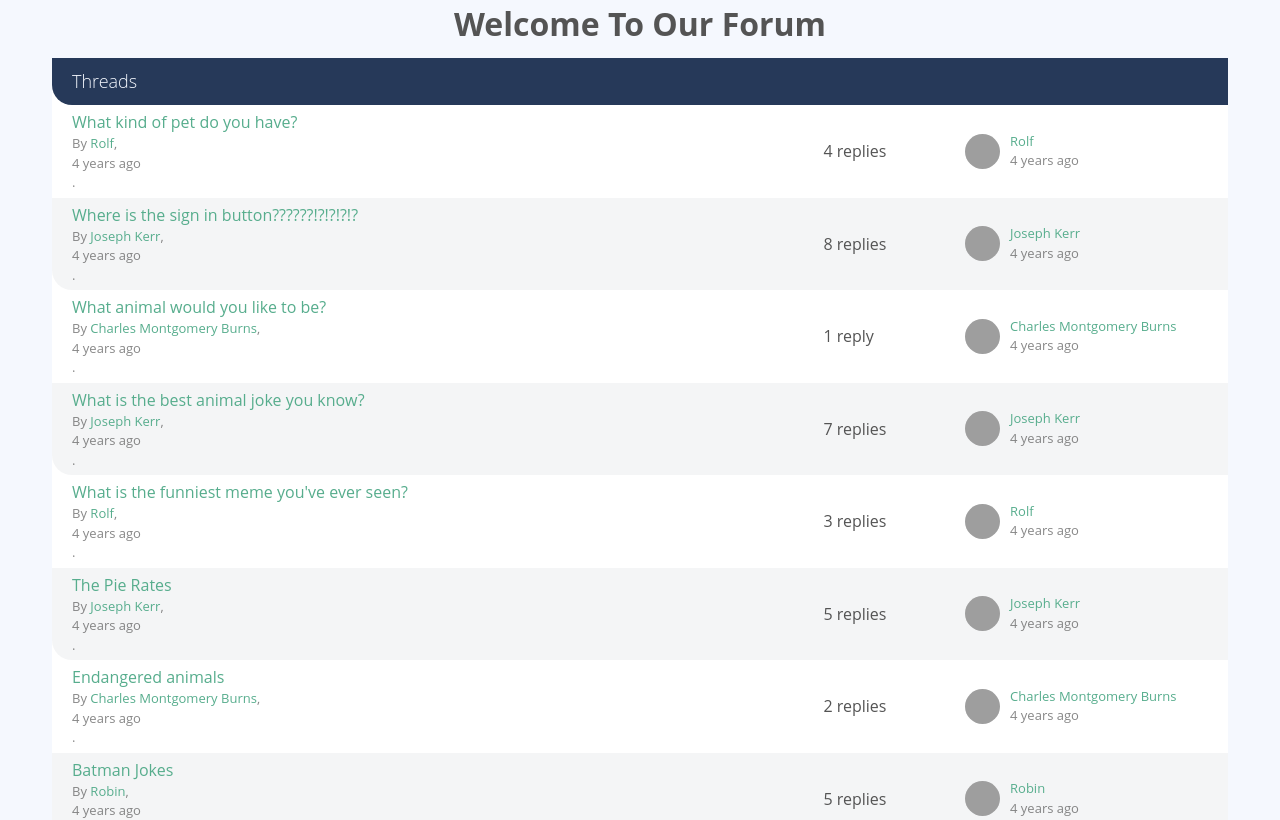
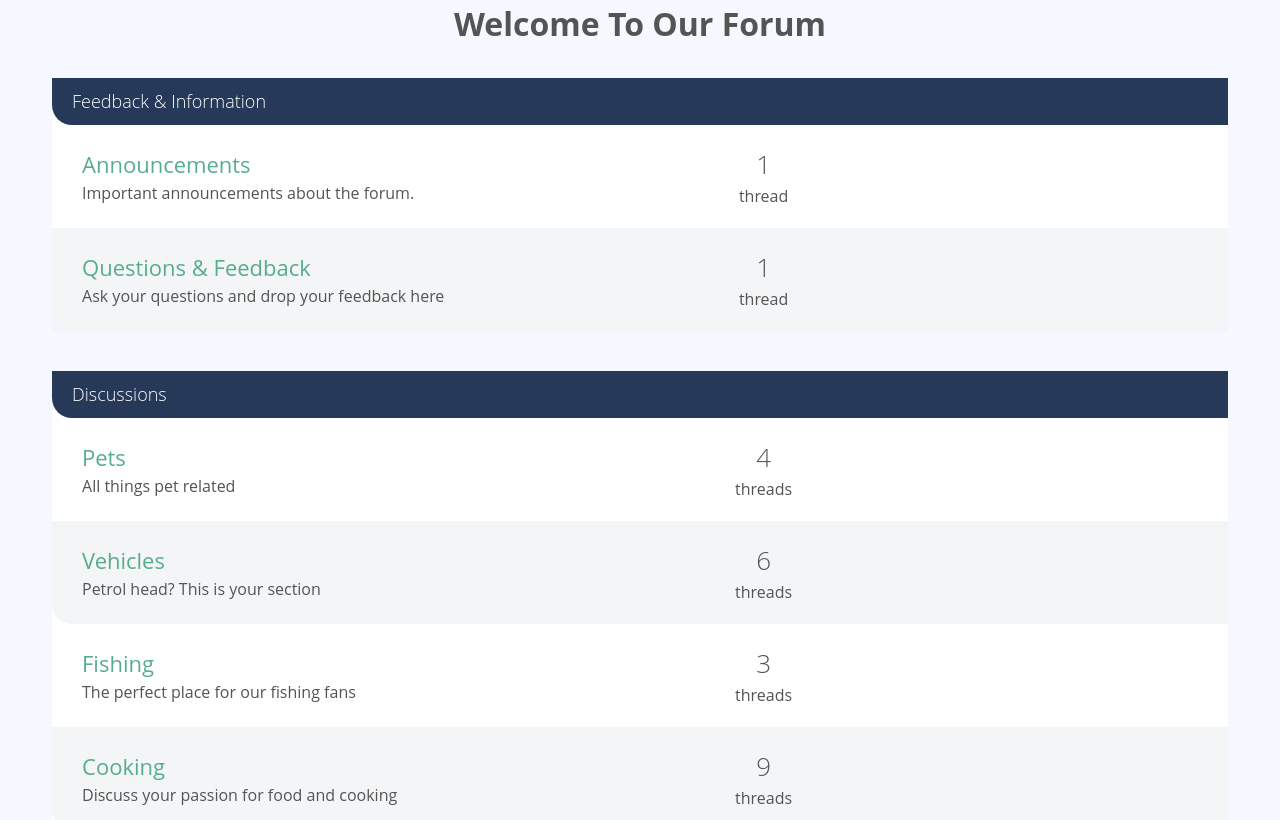
Before and after one commit to kyawzinthetgithub/vue3_master_class, a Vue app: page / in a window 1280 px wide. Shown: the top 820 px of the page. Built offline with nearby package versions, Linux system fonts and the light colour scheme; grey boxes are pictures that could not be loaded.

Commit message:
Categories, Collections of Forums

```diff
--- a/package.json
+++ b/package.json
@@ -15,6 +15,7 @@
   },
   "devDependencies": {
     "@vitejs/plugin-vue": "^4.5.2",
+    "unplugin-vue-components": "^0.26.0",
     "vite": "^5.0.8"
   }
 }
--- /dev/null
+++ b/src/components/CategoryList.vue
@@ -0,0 +1,24 @@
+<template>
+  <ForumList
+    v-for="category in categories"
+    :key="category.id"
+    :forums="getForumsForCategory(category)"
+    :title="category.name"
+    :categoryId="category.id"
+  />
+</template>
+
+<script setup>
+import sourceData from "@/data.json";
+import ForumList from "@/components/ForumList.vue";
+const props = defineProps({
+  categories: {
+    required: true,
+    type: Array,
+  },
+});
+
+function getForumsForCategory(category) {
+  return sourceData.forums.filter((forum) => forum.categoryId === category.id);
+}
+</script>
--- /dev/null
+++ b/src/components/ForumList.vue
@@ -0,0 +1,59 @@
+<template>
+  <div class="col-full">
+    <div class="forum-list">
+      <h2 class="list-title">
+        <router-link
+          v-if="categoryId"
+          :to="{ name: 'Category', params: { id: categoryId } }"
+          >{{ title }}</router-link
+        >
+        <span v-else>{{ title }}</span>
+      </h2>
+
+      <div class="forum-listing" v-for="forum in forums" :key="forum.id">
+        <div class="forum-details">
+          <router-link
+            :to="{ name: 'Froum', params: { id: forum.id } }"
+            class="text-xlarge"
+            >{{ forum.name }}</router-link
+          >
+          <p>{{ forum.description }}</p>
+        </div>
+
+        <div class="threads-count">
+          <p>
+            <span class="count">{{ forum.threads?.length }}</span>
+            {{ forumThreadCount(forum) }}
+          </p>
+        </div>
+
+        <div class="last-thread"></div>
+      </div>
+    </div>
+  </div>
+</template>
+
+<script setup>
+const props = defineProps({
+  forums: {
+    required: true,
+    type: Array,
+  },
+  title: {
+    type: String,
+    default: "Forums",
+  },
+  categoryId: {
+    required: false,
+    type: String,
+  },
+});
+
+function forumThreadCount(forum) {
+  if (forum.threads?.length) {
+    return forum.threads.length > 1 ? "threads" : "thread";
+  } else {
+    return "There is no thread";
+  }
+}
+</script>
--- a/src/main.js
+++ b/src/main.js
@@ -2,8 +2,6 @@ import { createApp } from "vue";
 import "./style.css";
 import App from "./App.vue";
 import router from "@/router";
-import AppDate from "@/components/AppDate.vue";
 const app = createApp(App);
 app.use(router);
-app.component("AppDate", AppDate);
 app.mount("#app");
--- /dev/null
+++ b/src/pages/Category.vue
@@ -0,0 +1,25 @@
+<template>
+  <h1>{{ category.name }}</h1>
+  <FroumList :title="category.name" :forums="getForumsForCategory(category)" />
+</template>
+
+<script setup>
+import FroumList from "@/components/ForumList.vue";
+import sourceData from "@/data.json";
+import { computed } from "vue";
+
+const props = defineProps({
+  id: {
+    required: true,
+    type: String,
+  },
+});
+
+const category = computed(() => {
+  return sourceData.categories.find((category) => category.id === props.id);
+});
+
+function getForumsForCategory(category) {
+  return sourceData.forums.filter((forum) => forum.categoryId === category.id);
+}
+</script>
--- /dev/null
+++ b/src/pages/Forum.vue
@@ -0,0 +1,47 @@
+import ThreadList from '../components/ThreadList.vue';
+<template>
+  <div class="col-full push-top">
+    <ul class="breadcrumbs">
+      <li>
+        <a href="/index.html"><i class="fa fa-home fa-btn"></i>Home</a>
+      </li>
+      <li><a href="/category.html">Discussions</a></li>
+      <li class="active"><a href="#">Cooking</a></li>
+    </ul>
+
+    <div class="forum-header">
+      <div class="forum-details">
+        <h1>{{ forum.name }}</h1>
+        <p class="text-lead">{{ forum.description }}</p>
+      </div>
+      <a href="new-thread.html" class="btn-green btn-small">Start a thread</a>
+    </div>
+  </div>
+
+  <div class="col-full push-top">
+    <div class="thread-list">
+      <ThreadList :threads="threads" />
+    </div>
+  </div>
+</template>
+
+<script setup>
+import sourceData from "@/data.json";
+import ThreadList from "@/components/ThreadList.vue";
+import { computed } from "vue";
+
+const props = defineProps({
+  id: {
+    require: true,
+    type: String,
+  },
+});
+
+const forum = computed(() => {
+  return sourceData.forums.find((forum) => forum.id === props.id);
+});
+
+const threads = computed(() => {
+  return sourceData.threads.filter((thread) => thread.forumId === props.id);
+});
+</script>
--- a/src/pages/Home.vue
+++ b/src/pages/Home.vue
@@ -1,12 +1,12 @@
 <template>
   <h1>Welcome To Our Forum</h1>
-  <thread-list :threads="threads" />
+  <CategoryList :categories="categories" />
 </template>
 
 <script setup>
-import threadList from "@/components/ThreadList.vue";
 import sourceData from "@/data.json";
-import { ref } from "vue";
+import CategoryList from "../components/CategoryList.vue";
+import { reactive } from "vue";
 
-const threads = ref(sourceData.threads);
+const categories = reactive(sourceData.categories);
 </script>
--- a/src/router/index.js
+++ b/src/router/index.js
@@ -1,6 +1,8 @@
 import { createRouter, createWebHistory } from "vue-router";
 import Home from "@/pages/Home.vue";
 import ThreadShow from "@/pages/ThreadShow.vue";
+import Forum from "@/pages/Forum.vue";
+import Category from "@/pages/Category.vue";
 import NotFound from "@/pages/NotFound.vue";
 import sourceData from "@/data.json";
 
@@ -36,6 +38,18 @@ const router = createRouter({
       },
     },
     {
+      path: "/category/:id",
+      name: "Category",
+      component: Category,
+      props: true,
+    },
+    {
+      path: "/forum/:id",
+      name: "Froum",
+      component: Forum,
+      props: true,
+    },
+    {
       path: "/:pathMatch(.*)*",
       name: "NotFound",
       component: NotFound,
--- a/vite.config.js
+++ b/vite.config.js
@@ -1,10 +1,11 @@
 import { defineConfig } from "vite";
 import vue from "@vitejs/plugin-vue";
 import path from "path";
+import Components from "unplugin-vue-components/vite";
 
 // https://vitejs.dev/config/
 export default defineConfig({
-  plugins: [vue()],
+  plugins: [vue(), Components()],
   resolve: {
     alias: {
       "@/": `${path.resolve(__dirname, "src")}/`,
```
Also changed, not shown: 1 other file (tests, documents, lock files or other folders).
